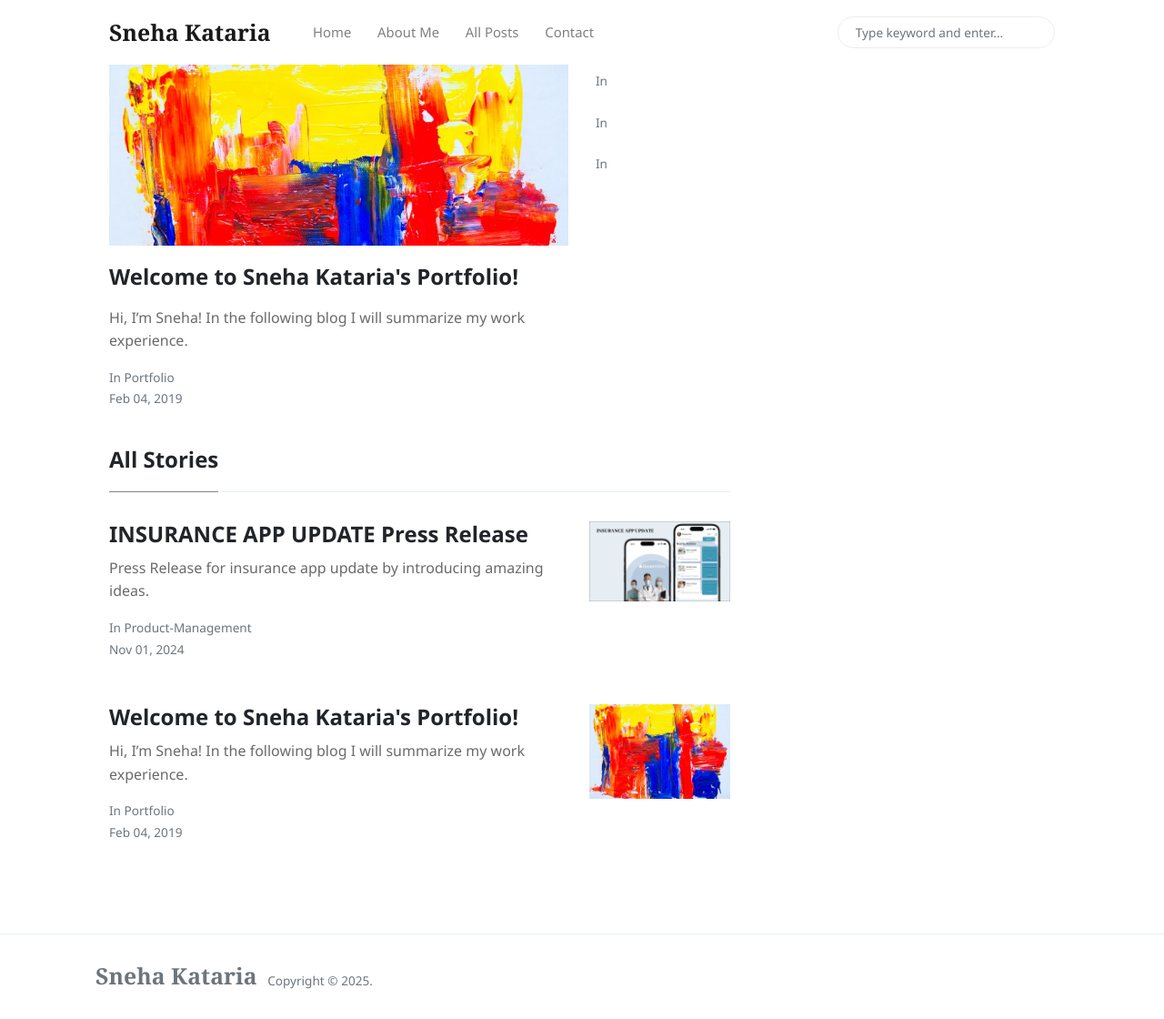
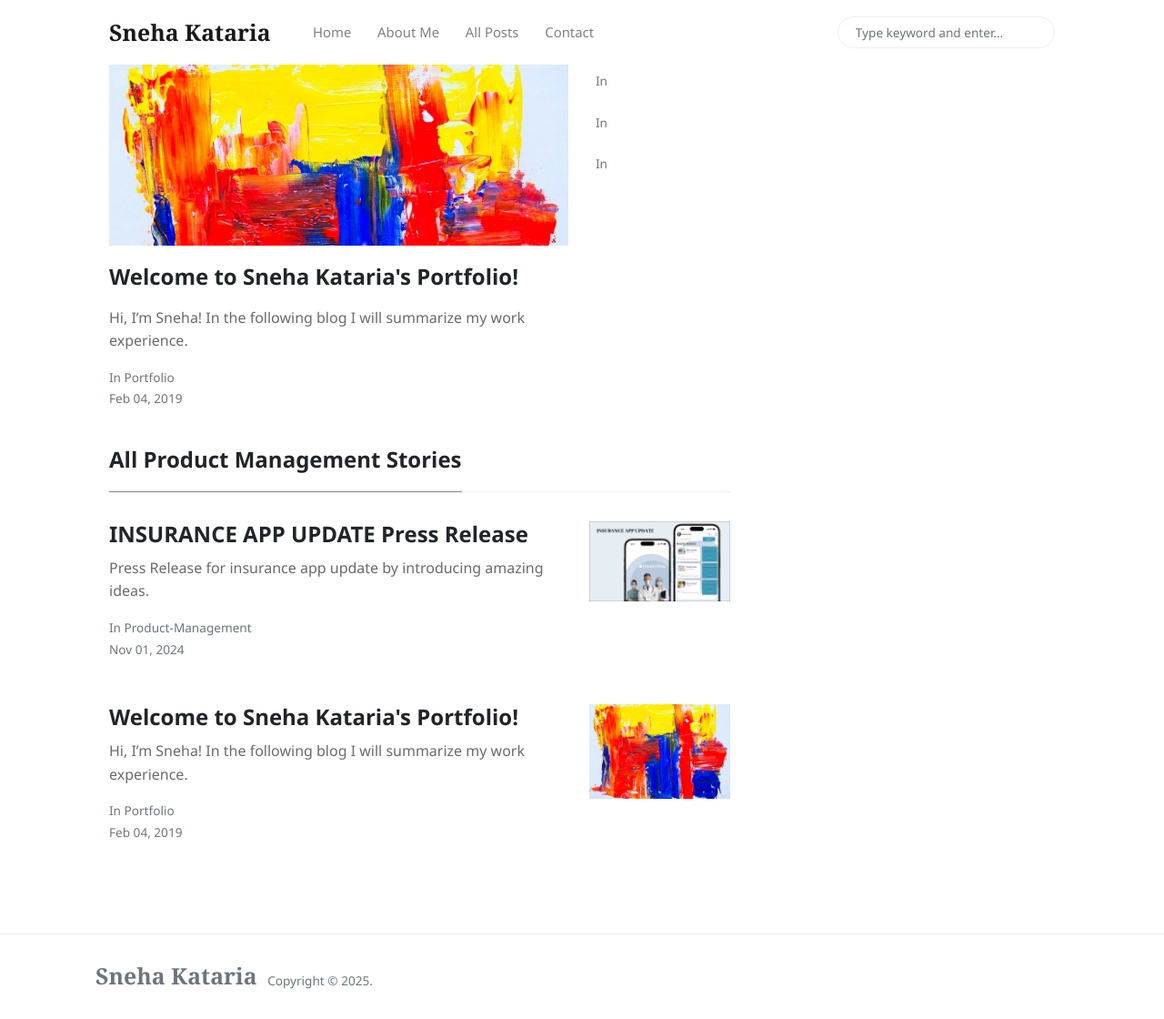
Before and after one commit to sneha-kataria/blog, a Jekyll site: the page built from index.html, in a window 1280 px wide and 1120 px high. Shown: the whole window at 91% size. Built offline with Jekyll 4.4.1, drawn with Linux system fonts in a browser that asks for light colours; nearby versions of some CDN libraries; the list of posts is cut into pages by our own code.

Commit message:
Fixed the name.

```diff
--- a/index.html
+++ b/index.html
@@ -169,7 +169,7 @@
 
     <div class="col-md-8 main-loop">
 
-        <h4 class="font-weight-bold spanborder"><span>All Stories</span></h4>
+        <h4 class="font-weight-bold spanborder"><span>All Product Management Stories</span></h4>
 
 
         {% for post in paginator.posts %}
```
